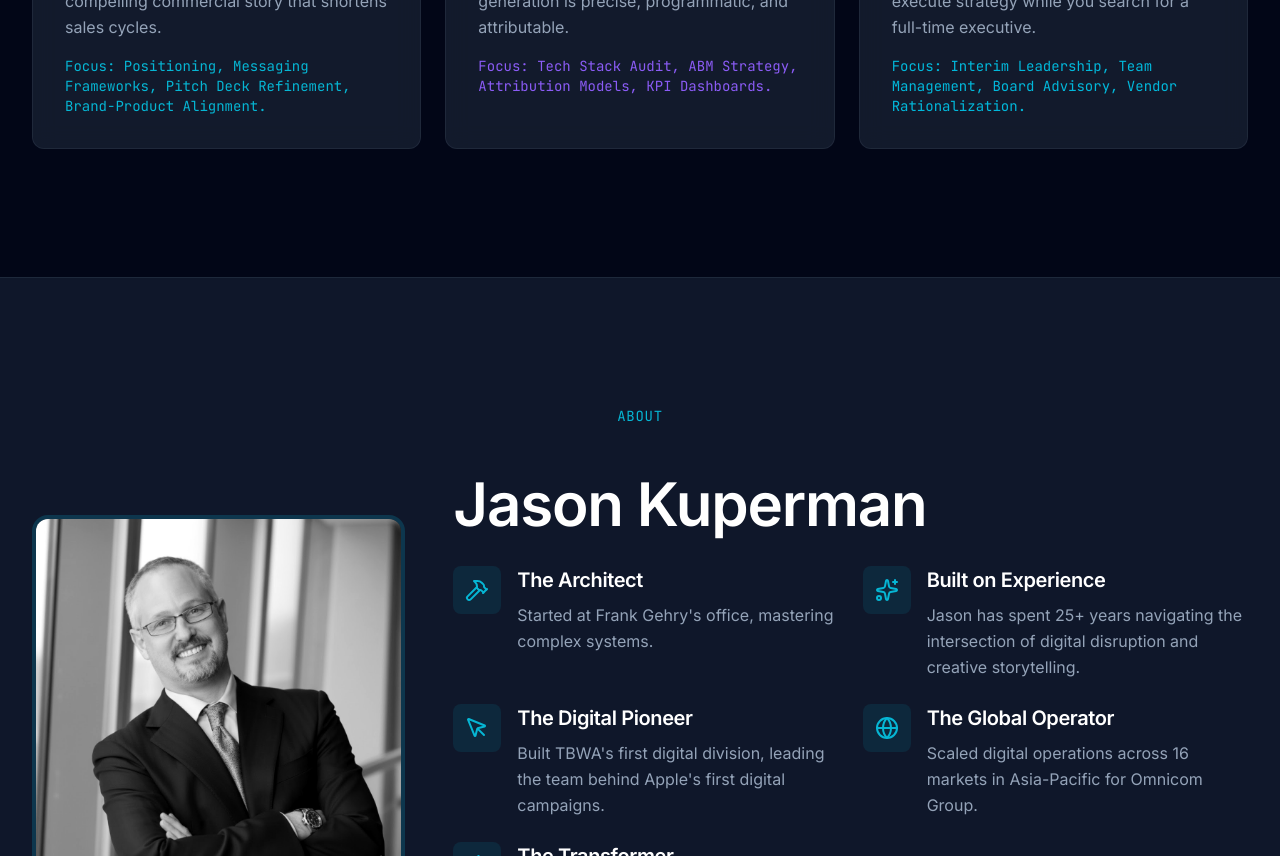
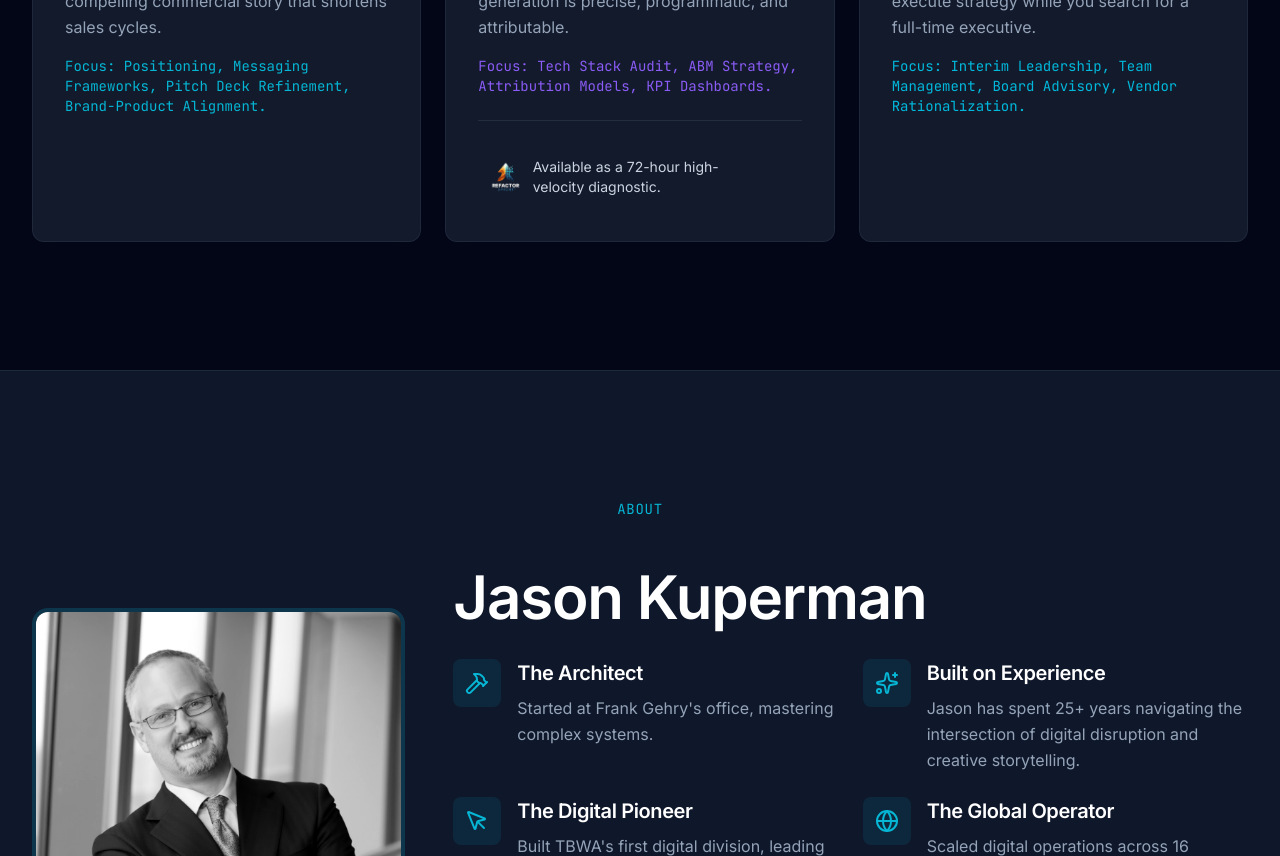
Before and after one commit to KupermanAdvisors/refactor-sprint, a Next.js app: page /ka in a window 1280 px wide. Shown: the part 2380-3236 px from the top of the page. Built offline with nearby package versions, Linux system fonts and the light colour scheme.

Commit message:
Add Refactor Sprint diagnostic option to Revenue Engine Architecture card

```diff
--- a/app/ka/page.tsx
+++ b/app/ka/page.tsx
@@ -212,9 +212,29 @@ export default function KupermanAdvisorsPage() {
               <p className="text-slate-400 leading-relaxed mb-4">
                 For companies struggling to track impact. Growth requires a machine, not just magic. I audit and rebuild your Go-To-Market infrastructure—from your Ad Tech stack to your CRM—ensuring your demand generation is precise, programmatic, and attributable.
               </p>
-              <p className="text-sm text-accent-violet font-mono">
+              <p className="text-sm text-accent-violet font-mono mb-6">
                 Focus: Tech Stack Audit, ABM Strategy, Attribution Models, KPI Dashboards.
               </p>
+
+              {/* Refactor Sprint Option */}
+              <div className="mt-6 pt-6 border-t border-slate-700/50">
+                <a
+                  href="https://refactorsprint.com"
+                  className="flex items-center gap-3 group hover:bg-slate-800/30 p-3 rounded-lg transition-all"
+                >
+                  <img
+                    src="/refaclogo.png"
+                    alt="Refactor Sprint"
+                    className="h-8 w-auto flex-shrink-0"
+                  />
+                  <div className="flex-1">
+                    <p className="text-sm text-slate-300 group-hover:text-white transition-colors">
+                      Available as a 72-hour high-velocity diagnostic.
+                    </p>
+                  </div>
+                  <ArrowRight className="w-4 h-4 text-accent-cyan opacity-0 group-hover:opacity-100 transition-opacity" />
+                </a>
+              </div>
             </GlassCard>
 
             {/* Service 3 */}
```
